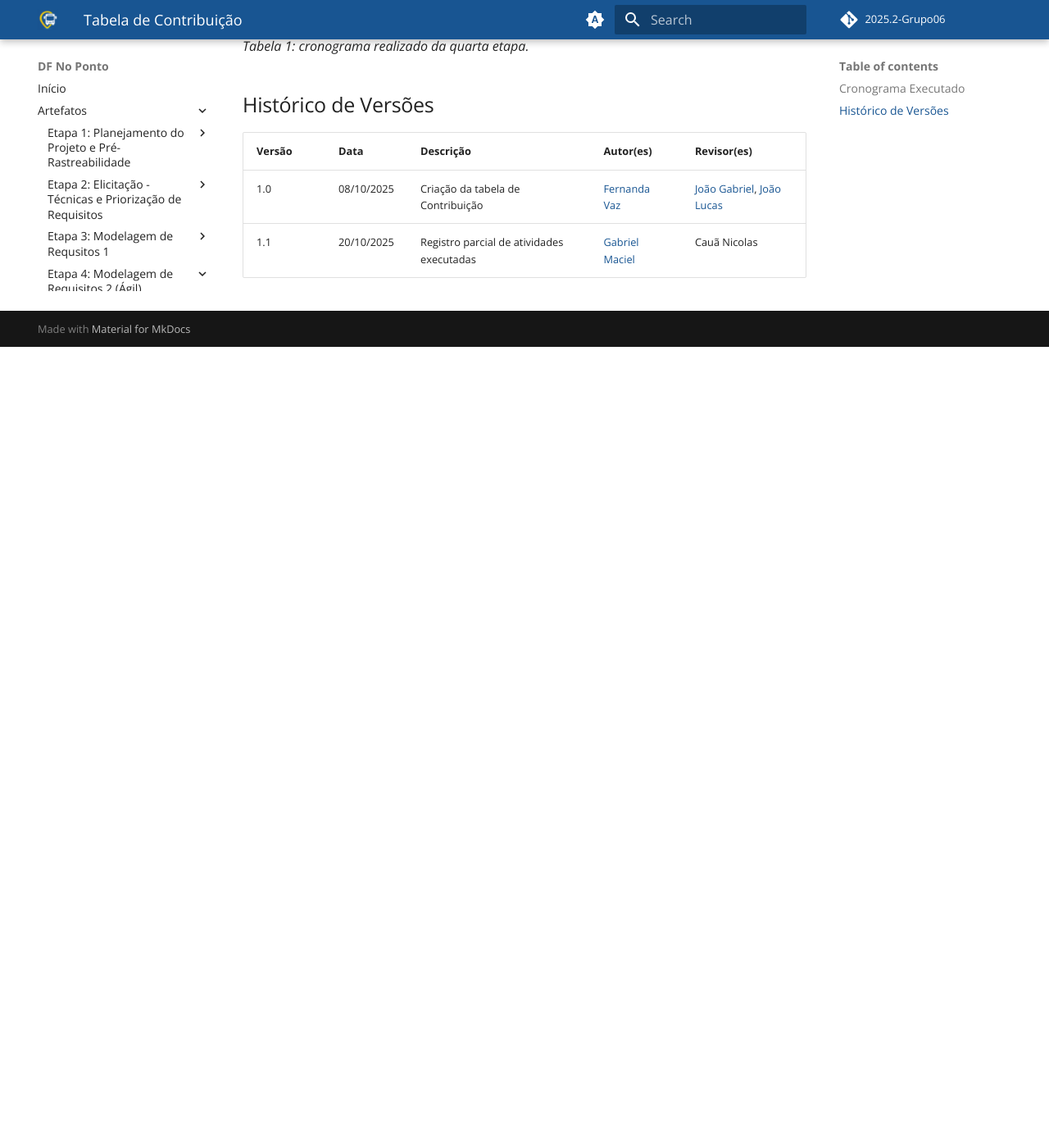
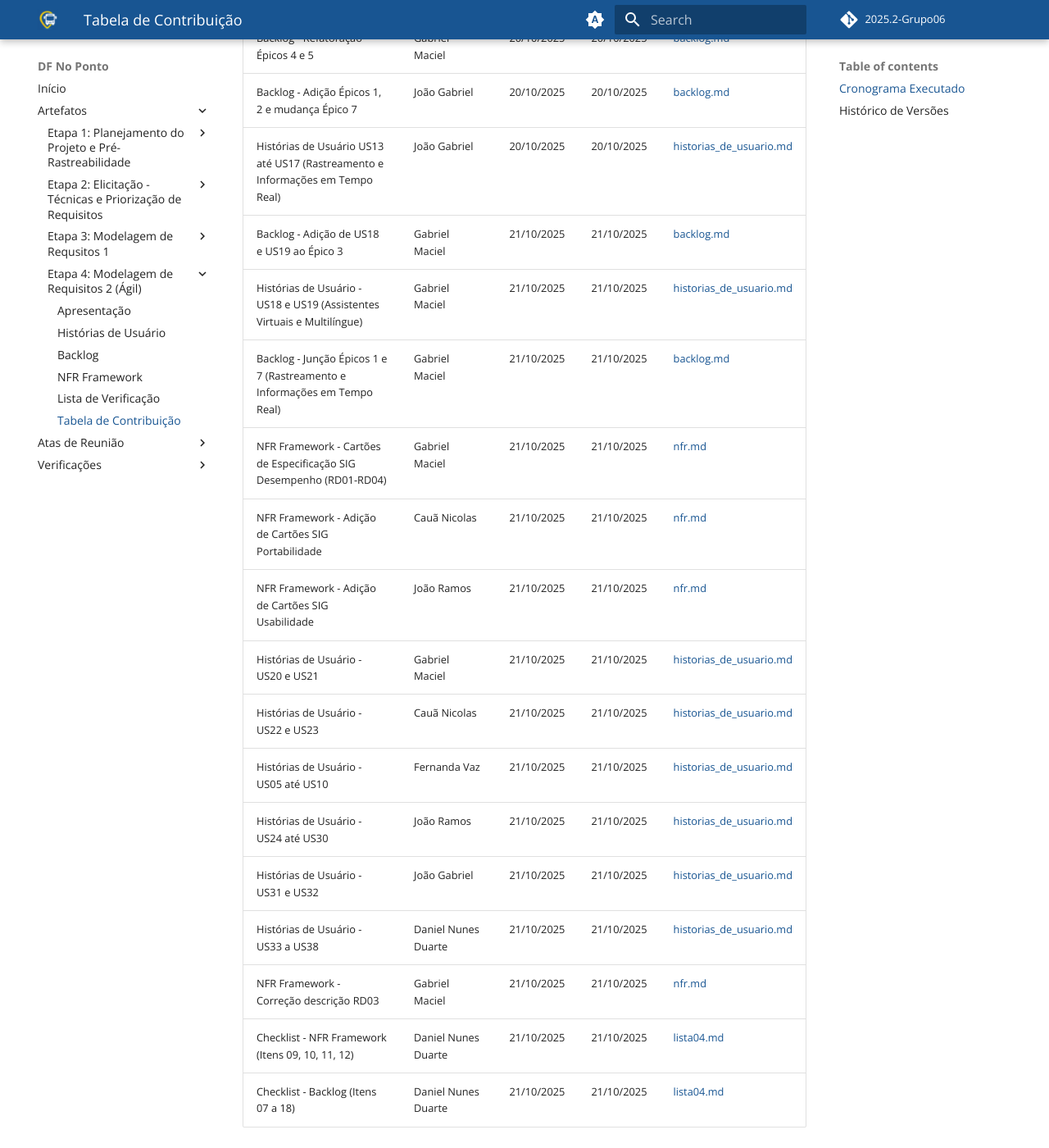
Before and after one commit to Requisitos-de-Software/2025.2-Grupo06, an MkDocs documentation site: the page built from docs/Contribuições/tab_cont04.md, in a window 1280 px wide and 1400 px high, scrolled down 1822 px. Shown: the whole window at 82% size. Built offline with MkDocs 1.6.1 and Material for MkDocs 9.7.7, drawn with Linux system fonts in a browser that asks for light colours; comment, search, counter and statistics services are not loaded; before the commit the page ends 2245 px from its top, so only the background shows below that; some of the changed text lies outside the part shown.

Commit message:
docs: atualiza tabela de contribuição da etapa 4

```diff
--- a/docs/Contribuições/tab_cont04.md
+++ b/docs/Contribuições/tab_cont04.md
@@ -27,6 +27,25 @@ A tabela 1 apresenta as contribuições de cada membro do grupo durante a entreg
 | Histórias de Usuário US09 até US12 | Cauã Nicolas | 19/10/2025 | 19/10/2025 | [historias_de_usuario.md](../modelagem_requisitos_02/historias_de_usuario.md) |
 | NFR Framework - SIG Portabilidade | Cauã Nicolas | 20/10/2025 | 20/10/2025 | [nfr.md](../modelagem_requisitos_02/nfr.md) |
 | NFR Framework - SIG Desempenho | Gabriel Maciel | 20/10/2025 | 20/10/2025 | [nfr.md](../modelagem_requisitos_02/nfr.md) |
+| NFR Framework - SIG Acessibilidade | Fernanda Vaz | 20/10/2025 | 20/10/2025 | [nfr.md](../modelagem_requisitos_02/nfr.md) |
+| Backlog - Refatoração Épicos 4 e 5 | Gabriel Maciel | 20/10/2025 | 20/10/2025 | [backlog.md](../modelagem_requisitos_02/backlog.md) |
+| Backlog - Adição Épicos 1, 2 e mudança Épico 7 | João Gabriel | 20/10/2025 | 20/10/2025 | [backlog.md](../modelagem_requisitos_02/backlog.md) |
+| Histórias de Usuário US13 até US17 (Rastreamento e Informações em Tempo Real) | João Gabriel | 20/10/2025 | 20/10/2025 | [historias_de_usuario.md](../modelagem_requisitos_02/historias_de_usuario.md) |
+| Backlog - Adição de US18 e US19 ao Épico 3 | Gabriel Maciel | 21/10/2025 | 21/10/2025 | [backlog.md](../modelagem_requisitos_02/backlog.md) |
+| Histórias de Usuário - US18 e US19 (Assistentes Virtuais e Multilíngue) | Gabriel Maciel | 21/10/2025 | 21/10/2025 | [historias_de_usuario.md](../modelagem_requisitos_02/historias_de_usuario.md) |
+| Backlog - Junção Épicos 1 e 7 (Rastreamento e Informações em Tempo Real) | Gabriel Maciel | 21/10/2025 | 21/10/2025 | [backlog.md](../modelagem_requisitos_02/backlog.md) |
+| NFR Framework - Cartões de Especificação SIG Desempenho (RD01-RD04) | Gabriel Maciel | 21/10/2025 | 21/10/2025 | [nfr.md](../modelagem_requisitos_02/nfr.md) |
+| NFR Framework - Adição de Cartões SIG Portabilidade | Cauã Nicolas | 21/10/2025 | 21/10/2025 | [nfr.md](../modelagem_requisitos_02/nfr.md) |
+| NFR Framework - Adição de Cartões SIG Usabilidade | João Ramos | 21/10/2025 | 21/10/2025 | [nfr.md](../modelagem_requisitos_02/nfr.md) |
+| Histórias de Usuário - US20 e US21 | Gabriel Maciel | 21/10/2025 | 21/10/2025 | [historias_de_usuario.md](../modelagem_requisitos_02/historias_de_usuario.md) |
+| Histórias de Usuário - US22 e US23 | Cauã Nicolas | 21/10/2025 | 21/10/2025 | [historias_de_usuario.md](../modelagem_requisitos_02/historias_de_usuario.md) |
+| Histórias de Usuário - US05 até US10 | Fernanda Vaz | 21/10/2025 | 21/10/2025 | [historias_de_usuario.md](../modelagem_requisitos_02/historias_de_usuario.md) |
+| Histórias de Usuário - US24 até US30 | João Ramos | 21/10/2025 | 21/10/2025 | [historias_de_usuario.md](../modelagem_requisitos_02/historias_de_usuario.md) |
+| Histórias de Usuário - US31 e US32 | João Gabriel | 21/10/2025 | 21/10/2025 | [historias_de_usuario.md](../modelagem_requisitos_02/historias_de_usuario.md) |
+| Histórias de Usuário - US33 a US38 | Daniel Nunes Duarte | 21/10/2025 | 21/10/2025 | [historias_de_usuario.md](../modelagem_requisitos_02/historias_de_usuario.md) |
+| NFR Framework - Correção descrição RD03 | Gabriel Maciel | 21/10/2025 | 21/10/2025 | [nfr.md](../modelagem_requisitos_02/nfr.md) |
+| Checklist - NFR Framework (Itens 09, 10, 11, 12) | Daniel Nunes Duarte | 21/10/2025 | 21/10/2025 | [lista04.md](../checklist/lista04.md) |
+| Checklist - Backlog (Itens 07 a 18) | Daniel Nunes Duarte | 21/10/2025 | 21/10/2025 | [lista04.md](../checklist/lista04.md) |
 
 ---
 *Tabela 1: cronograma realizado da quarta etapa.*
@@ -37,3 +56,4 @@ A tabela 1 apresenta as contribuições de cada membro do grupo durante a entreg
 |--------|------------|------------------------------------|----------------|---------------------|
 | 1.0    | 08/10/2025 | Criação da tabela de Contribuição  | [Fernanda Vaz](https://github.com/Fernandavazgit1) | [João Gabriel](https://github.com/JoaoComTil), [João Lucas](https://github.com/Joaolramos) |
 | 1.1 | 20/10/2025 | Registro parcial de atividades executadas | [Gabriel Maciel](https://github.com/GabrielMacielBR) | Cauã Nicolas |
+| 1.2 | 21/10/2025 | Registro completo de atividades da Etapa 4 (19/10 a 21/10) | Gabriel Maciel | |
```
